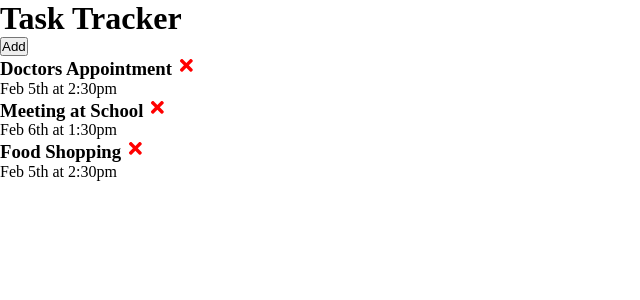
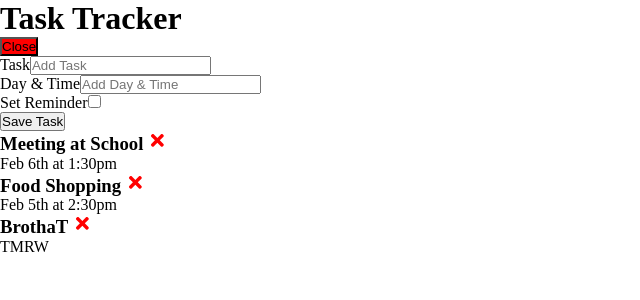
Before and after one commit to RomaZinkevich/TaskTracker-React, a React (Create React App) app: page / in a window 1280 px wide. Both pictures are taken after a click on the button "Add". Shown: the top 300 px of the page, without its empty margins (0-640 px from the left). Built offline with nearby package versions, Linux system fonts and the light colour scheme; data requests are answered from the project's data file.

Commit message:
added addTask and jsonServer interactions

```diff
--- /dev/null
+++ b/db.json
@@ -0,0 +1,22 @@
+{
+  "tasks": [
+    {
+      "id": "2",
+      "text": "Meeting at School",
+      "day": "Feb 6th at 1:30pm",
+      "reminder": true
+    },
+    {
+      "id": "3",
+      "text": "Food Shopping",
+      "day": "Feb 5th at 2:30pm",
+      "reminder": true
+    },
+    {
+      "id": "c973",
+      "text": "BrothaT",
+      "day": "TMRW",
+      "reminder": true
+    }
+  ]
+}
--- a/package.json
+++ b/package.json
@@ -6,6 +6,7 @@
     "@testing-library/jest-dom": "^5.17.0",
     "@testing-library/react": "^13.4.0",
     "@testing-library/user-event": "^13.5.0",
+    "json-server": "^1.0.0-alpha.23",
     "react": "^18.2.0",
     "react-dom": "^18.2.0",
     "react-scripts": "5.0.1",
@@ -15,7 +16,8 @@
     "start": "react-scripts start",
     "build": "react-scripts build",
     "test": "react-scripts test",
-    "eject": "react-scripts eject"
+    "eject": "react-scripts eject",
+    "server": "json-server --watch db.json --port 5000"
   },
   "eslintConfig": {
     "extends": [
--- a/src/App.js
+++ b/src/App.js
@@ -1,44 +1,89 @@
 import Header from './components/Header'
 import Tasks from './components/Tasks';
-import { useState } from 'react'
+import AddTask from './components/AddTask';
+import { useState, useEffect } from 'react'
 
 function App() {
-  const [tasks, setTasks] = useState([
-    {
-        id: 1,
-        text: 'Doctors Appointment',
-        day: 'Feb 5th at 2:30pm',
-        reminder: true,
-    },
-    {
-        id: 2,
-        text: 'Meeting at School',
-        day: 'Feb 6th at 1:30pm',
-        reminder: true,
-    },
-    {
-        id: 3,
-        text: 'Food Shopping',
-        day: 'Feb 5th at 2:30pm',
-        reminder: false,
+  const [showAddTask, setShowAddTask] = useState(false)
+  const [tasks, setTasks] = useState([])
+
+  useEffect(() => {
+    const getTasks = async () => {
+      const tasksFromServer = await fetchTasks()
+      setTasks(tasksFromServer)
     }
-  ])
+
+    getTasks()
+  }, [])
+
+  //Fetch Tasks
+  const fetchTasks = async () => {
+    const res = await fetch('http://localhost:5000/tasks')
+    const data = await res.json()
+
+    return data
+  }
+
+    //Fetch Task
+    const fetchTask = async (id) => {
+      const res = await fetch(`http://localhost:5000/tasks/${id}`)
+      const data = await res.json()
+
+      return data
+    }
+
+  //Add Task
+  const addTask = async (task) => {
+    const res = await fetch('http://localhost:5000/tasks', {
+      method: 'POST',
+      headers: {
+        'Content-type': 'application/json'
+      },
+      body: JSON.stringify(task)
+    })
+
+    const data = await res.json()
+
+    setTasks([...tasks, data])
+  }
 
   // Delete task
-  const deleteTask = (id) => {
+  const deleteTask = async (id) => {
+    await fetch(`http://localhost:5000/tasks/${id}`, {
+      method: 'DELETE'
+    })
+
     setTasks(tasks.filter((task) => task.id!==id))
   }
 
   // Toggle Reminder
-  const toggleReminder = (id) => {
-    setTasks(tasks.map((task) =>
-    task.id===id ? { ...task, reminder:
-      !task.reminder } : task))
+  const toggleReminder = async (id) => {
+    const taskToToggle = await fetchTask(id)
+    const updTask = { ...taskToToggle, reminder: !taskToToggle.reminder }
+
+    const res = await fetch(`http://localhost:5000/tasks/${id}`,{
+      method: 'PUT',
+      headers:{
+        'Content-type': 'application/json'
+      },
+      body: JSON.stringify(updTask)
+    })
+
+    const data = await res.json()
+
+    setTasks(
+      tasks.map((task) =>
+      task.id===id ? { ...task, reminder:
+      !task.reminder } : task
+      )
+    )
   }
 
   return (
     <div className="container">
-      <Header/>
+      <Header onAdd={() => setShowAddTask
+        (!showAddTask)} showAdd={showAddTask}/>
+      {showAddTask && <AddTask onAdd={addTask}/>}
       {tasks.length > 0 ? <Tasks tasks={tasks} onDelete=
       {deleteTask} onToggle={toggleReminder} /> : 'No Tasks To Show'}
     </div>
--- /dev/null
+++ b/src/components/AddTask.js
@@ -0,0 +1,50 @@
+import { useState } from 'react'
+
+const AddTask = ({ onAdd }) => {
+  const [text, setText] = useState('')
+  const [day, setDay] = useState('')
+  const [reminder, setReminder] = useState(false)
+
+  const onSubmit = (e) => {
+    e.preventDefault()
+
+    if(!text) {
+        alert('Please add a task')
+        return
+    }
+
+    onAdd({text, day, reminder })
+
+    setText('')
+    setDay('')
+    setReminder(false)
+  }
+
+  return (
+    <form className='add-form' onSubmit={onSubmit}>
+        <div className='form-control'>
+            <label>Task</label>
+            <input type="text" placeholder='Add Task' value={text} onChange={(e) =>
+            setText(e.target.value)}/>
+        </div>
+        <div className='form-control'>
+            <label>Day & Time</label>
+            <input type="text" placeholder='Add Day & Time' value={day} onChange={(e) =>
+            setDay(e.target.value)}/>
+        </div>
+        <div className='form-control form-control-check'>
+            <label>Set Reminder</label>
+            <input
+            type="checkbox"
+            checked={reminder}
+            value={reminder}
+            onChange={(e) =>
+            setReminder(e.currentTarget.checked)}/>
+        </div>
+
+        <input type="submit" value='Save Task' className='btn btn-block' />
+    </form>
+  )
+}
+
+export default AddTask
--- a/src/components/Button.js
+++ b/src/components/Button.js
@@ -1,6 +1,7 @@
-const Button = ({text, onClick}) => {
+const Button = ({ color, text, onClick}) => {
     return (
-        <button onClick={onClick} className='btn'>{text}</button>
+        <button style={{ backgroundColor: color }}
+        onClick={onClick} className='btn'>{text}</button>
     )
 }
 
--- a/src/components/Header.js
+++ b/src/components/Header.js
@@ -1,13 +1,13 @@
 import Button from './Button'
 
-const Header = (props) => {
-    const onClick = () => {
-        console.log('Click')
-    }
+const Header = ({ title, onAdd, showAdd }) => {
     return (
         <header className='header'>
-            <h1>{props.title}</h1>
-            <Button text='Add' onClick={onClick}/>
+            <h1>{title}</h1>
+            <Button
+            color={showAdd ? 'red' : 'green'}
+            text={showAdd ? 'Close' : 'Add'}
+            onClick={onAdd}/>
         </header>
     )
 }
```
Also changed, not shown: 1 other file (tests, documents, lock files or other folders).
